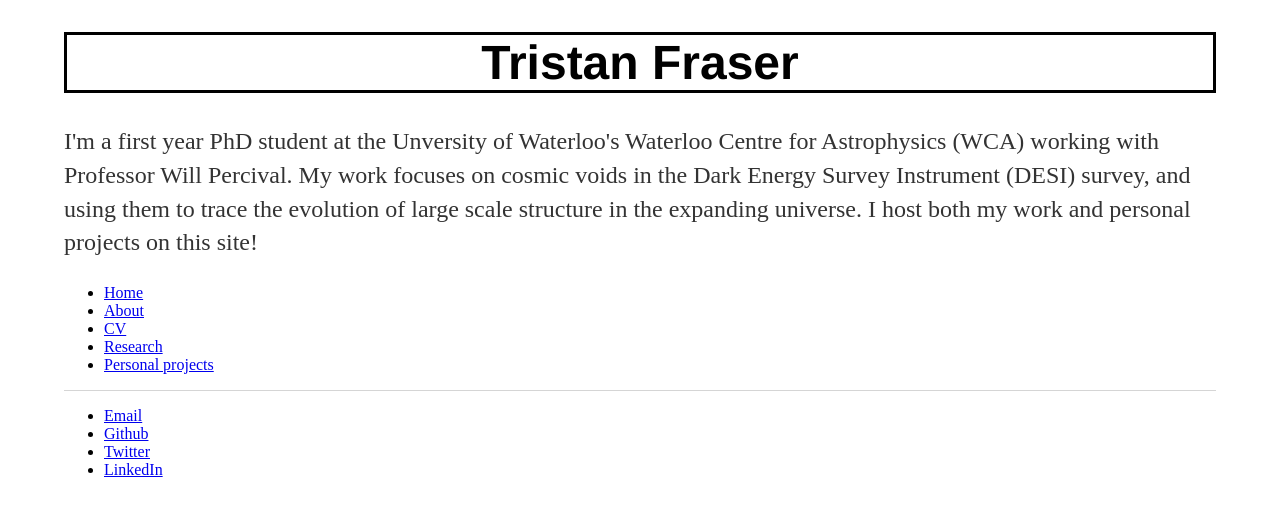
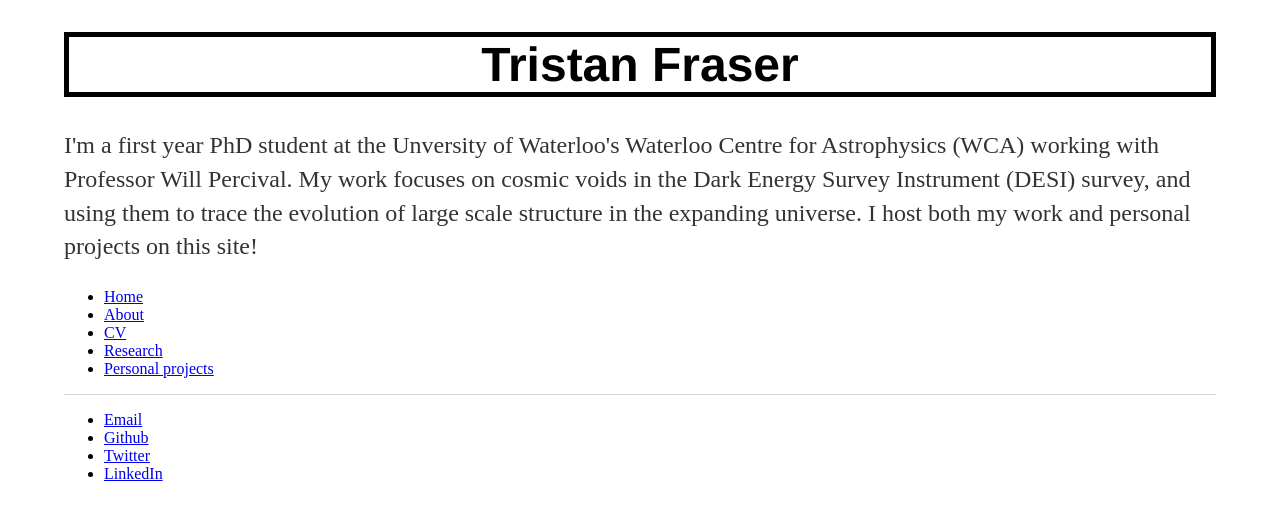
Before and after one commit to tsfraser/tsfraser.github.io, a Jekyll site: the page built from index.html, in a window 1280 px wide. Shown: the top 520 px of the page. Built offline with Jekyll 4.4.1, drawn with Linux system fonts in a browser that asks for light colours.

Commit message:
Update main.css

```diff
--- a/css/main.css
+++ b/css/main.css
@@ -1,7 +1,6 @@
 .header2{
     text-align: center;
-    border: solid 3px;
-    border-color: black;
+    border: 5px solid black;
 }
 
 h1 {
```
